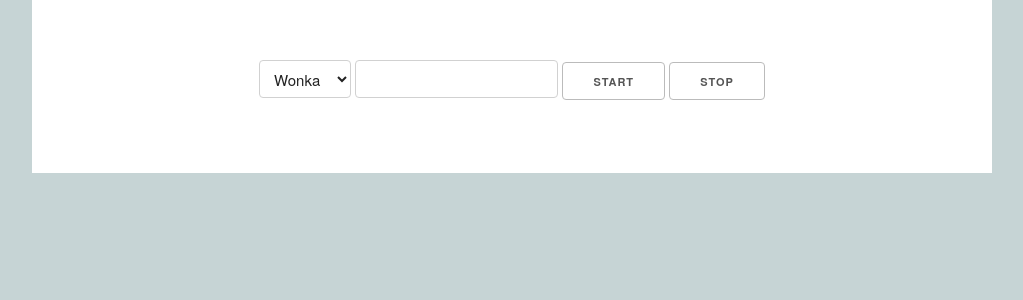
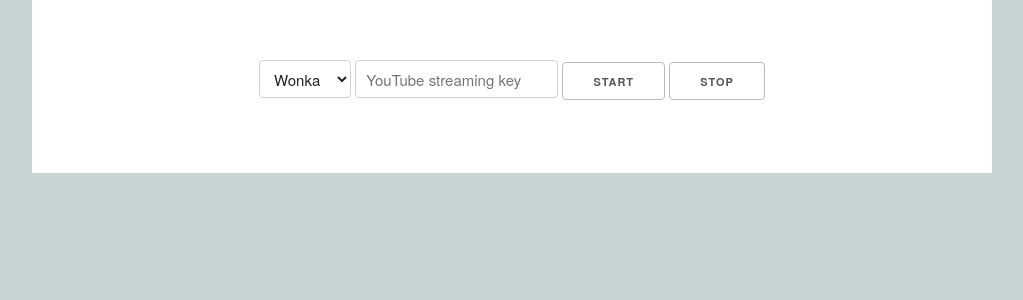
Before and after one commit to MakersLab/management-server, a Flask app: page /stream in a window 1280 px wide. Shown: the part 112-412 px from the top of the page, without its empty margins (128-1151 px from the left). Run offline with Flask 2, Linux system fonts and the light colour scheme; some libraries are stand-ins or nearby versions.

Commit message:
Fix naming. Update ayouts.

```diff
--- a/server.py
+++ b/server.py
@@ -83,7 +83,7 @@ def generateNames():
             name, address = i.split(' ')
             info['name'] = name
             info['index'] = index
-            info['address']= address
+            info['address'] = address
             printers.append(info)
         f.close()
         return printers
@@ -108,14 +108,14 @@ def streamControl():
     return json.dumps(data)
 
 
-def sendCommand(adress, data, key):
+def sendCommand(address, data, key):
     import socket
     connection = socket.socket(socket.AF_INET, socket.SOCK_STREAM)
     try:
-        connection.connect((adress, STREAM_PORT))
+        connection.connect((address, STREAM_PORT))
     except Exception as e:
         print(e)
-        return False, 'Could not connect to server. Invalid IP adress'
+        return False, 'Could not connect to server. Invalid IP address'
 
     msgSend = {'control': data, 'key': key}
     connection.send(json.dumps(msgSend).encode())
--- a/static/js/stream.js
+++ b/static/js/stream.js
@@ -30,7 +30,6 @@ function streamControl(method) {
 }
 ajaxCallback = function (data) {
     data_decoded = JSON.parse(data);
-    console.log(data_decoded);
     alert(data_decoded['message']);
 
 };
--- a/templates/pages/file_upload.jinja2
+++ b/templates/pages/file_upload.jinja2
@@ -4,7 +4,7 @@
   <div class="container">
     <div class="row content">
       <div class="eight columns offset-by-two">
-        <form enctype="multipart/form-data" action="/stl-pricing" method="post" class="">
+        <form enctype="multipart/form-data" action="/stl-pricing/slice" method="post" class="">
 
           <label for="file">Select stl file</label>
           <input id="file" type="file" name="file" class="">
--- a/templates/pages/stream.jinja2
+++ b/templates/pages/stream.jinja2
@@ -9,7 +9,7 @@
         <option value="{{ printer.index }}">{{ printer.name }}</option>
         {% endfor %}
       </select>
-      <input type="text" class="" id="stream-key">
+      <input type="text" class="" id="stream-key" placeholder="YouTube streaming key">
       <button type="submit" class="button" onclick="startStream()">START</button>
       <button type="submit" class="button" onclick="stopStream()">STOP</button>
     </div>
```
Also changed, not shown: templates/template.jinja2 (line endings or trailing spaces).
